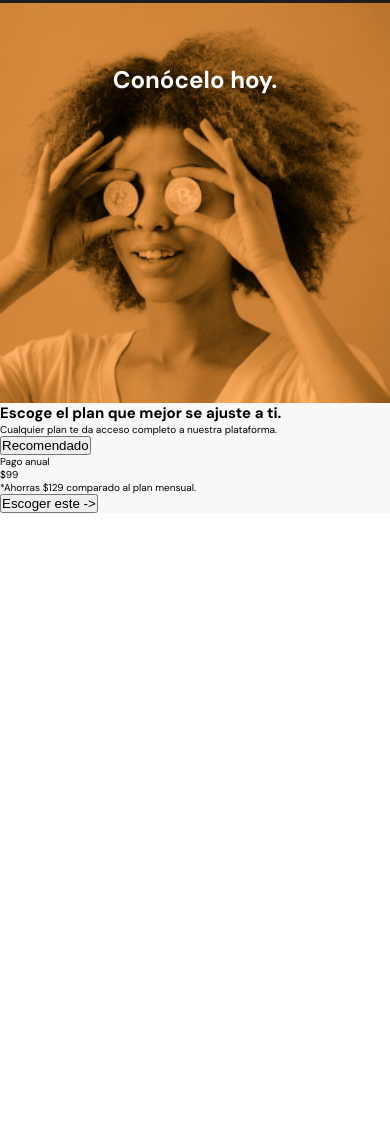
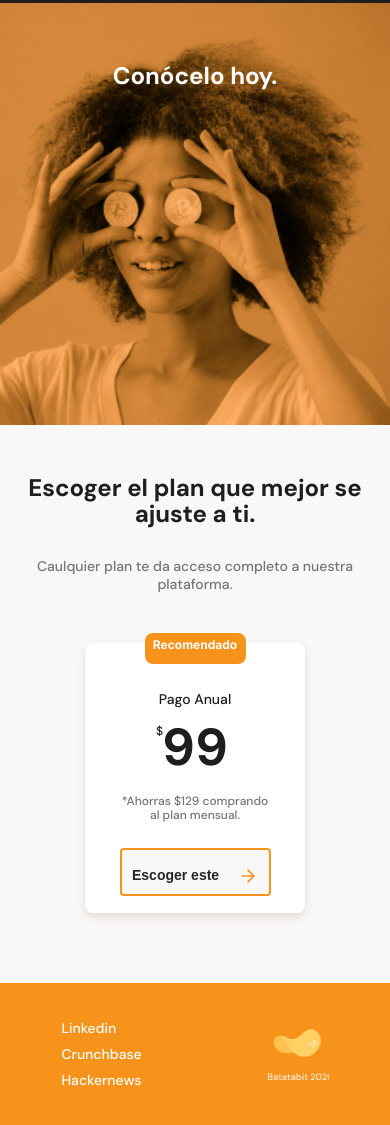
Before and after one commit to joseluis1061/batataBit, a website: page src/index.html in a window 390 px wide. Shown: the part 2200-3325 px from the top of the page. Before the commit the page ends 2713 px from the top, so only its background shows below. Drawn offline with Linux system fonts and the light colour scheme.

Commit message:
Se añadio la ultima seccion footer al codigo. Aun solo para mobile.

```diff
--- a/src/index.css
+++ b/src/index.css
@@ -388,45 +388,196 @@ main .container{
 }
 
 /*Seccion 3 del main**/
-.main-footer-container{
+.bitcoin-img-container{
     width: 100%;
-    /* max-width: 516px; */
-    /* min-width: 320px; */
-    margin: 0 auto;
-    height: 400px;
-    position: relative;
-
-}
-.main-footer-container h2{
-    position: absolute;
-    z-index: 2;
-    width: 280px;
-    /* max-width: 900px; */
-    height: 26px;
-    margin-top: 64px;
-    left: calc(50% - 140px);
-
-    text-align: center;
-    font-weight: 700;
-    font-size: 2.4rem;
-    line-height: 2.6rem;
-    color: #FFFFFF;
-}
-.main-footer-container .main-footer-image{
-    position: absolute;
-    top: 0;
-    width: 100%;
-    height: 100%;
+    min-width: 320px;
+    height: 50vh;
     background-image: url("assets/img/bitcoinbaby.jpg");
     background-position: center;
     background-repeat: no-repeat;
     background-size: cover;
 }
+.bitcoin-img-container h2{
+    padding-top: 60px;
+    font-size: 2.4rem;
+    line-height: 2.6rem;
+    text-align: center;
+    color: var(--just-white);
+}
 
 /**Seccion 4 del main**/
+.main-plans-container{
+    width: 100%;
+    min-width: 320px;
+    padding-bottom: 70px;
+    text-align: center;
+}
 
+.plans--title{
+    width: 90%;
+    min-width: 288px;
+    height: auto;
+    margin: 0 auto;
+    margin-bottom: 50px;
+}
+.plans--title h2{
+    padding-top: 50px;
+    font-weight: bold;
+    font-size: 2.4rem;
+    line-height: 2.6rem;
+    color: var(--black);
+}
+
+.plans--title p{
+    padding-top: 30px;
+    font-weight: 500;
+    font-size: 1.4rem;
+    line-height: 1.8rem;
+    color:#757575;
+}
+
+.plans-container--slider{
+    width: 100%;
+    margin-top: 50px;
+    min-width: 190px;
+}
+.plans-container--card{
+    min-width: 190px;
+    max-width: 220px;
+    height: 270px;
+    margin: 0 auto;
+    border-radius: 8px;
+    box-shadow: 0px 4px 8px rgba(89, 73, 30, 0.16);
+    background: #FFFFFF;
+}
+.plans-container--card >p{
+    width: 101px;
+    height: 31px;
+    margin: 0 auto;
+    padding-top: 5px;
+    position: relative;
+    top: -10px;
+    text-align: center;
+
+    font-family: 'Inter', sans-serif;
+    font-weight: 700;
+    font-size: 1.2rem;
+    line-height: 1.4rem;
+
+    border-radius: 8px;
+    color: white;
+    background-color: var(--bitcoin-orange);
+}
+
+.plans-container--card div{
+    display: flex;
+    flex-direction: column;
+    align-items: center;
+    text-align: center;
+}
+.plans-container--card h3{
+    margin-top: 16px;
+    font-weight: 500;
+    font-size: 1.4rem;
+    line-height: 1.8rem;
+    color: var(--black);
+}
+
+.plans-container--card div p:nth-child(2) {
+    position: relative;
+    margin-top: 8px;
+    font-weight: 700;
+    font-size: 5.2rem;
+    line-height: 6.2rem;
+    color: var(--black);
+}
+.plans-container--card div p:nth-child(2) span{
+    position: absolute;
+    top: 0;
+    left: -6px;
+    margin-top: 8px;
+    font-weight: 500;
+    font-size: 1.2rem;
+    line-height: 1.4rem;
+    color: var(--black);
+}
+
+.plans-container--card div p:nth-child(3){
+    margin-top: 16px;
+    width: 158px;
+    height: 30px;
+    font-weight: 500;
+    font-size: 1.2rem;
+    line-height: 1.4rem;
+    color: #757575;
+}
+.plans-container--card div button{
+    margin-top: 16px;
+    margin-top: 24px;
+    width: 151px;
+    height: 48px;
+
+    font-weight: 700;
+    font-size: 1.4rem;
+    line-height: 1.8rem;
+
+    border: 2px solid var(--bitcoin-orange);
+    border-radius: 4px;
+    background: var(--off-white);
+    color: var(--warm-black);
+}
+
+.plans-container--card div button span{
+    position: relative;
+    top: 6px;
+    display: inline-block;
+    width: 20px;
+    height: 20px;
+    margin-left: 15px;
+    background-image: url("assets/icons/orange-right-arrow.svg");
+    background-position: center;
+    background-repeat: no-repeat;
+    background-size: cover;
+}
 /******* Fin Main ********/
 
 /********* Footer *********/
+footer{
+    display: flex;
+    justify-content: space-around;
+    align-items: center;
 
+    width: 100%;
+    min-width: 320px;
+    height: 150px;
+
+    background-color: var(--bitcoin-orange);
+}
+.footer-network--container li{
+    list-style: none;
+}
+footer .footer-network--container li a{
+    display: inline-block;
+    min-width: 56px;
+    min-height: 18px;
+    margin-bottom: 8px;
+    font-weight: 500;
+    font-size: 1.4rem;
+    line-height: 1.8rem;
+    text-decoration: none;
+    color: var(--just-white);
+}
+.footer-figure--container{
+    width: 64px;
+    height: 58px;
+}
+.footer-figure--container span{
+    display: block;
+    width: 100%;
+    height: 58px;
+    background-image: url("assets/img/logo-footer.svg");
+    background-position: center;
+    background-repeat: no-repeat;
+    background-size: cover;
+}
 /****** Fin Footer *******/
--- a/src/index.html
+++ b/src/index.html
@@ -153,33 +153,34 @@
             <!---------  Fin Segunda Sección  ----------->
 
             <!---------  Tercera Sección  ----------->
-            <section class="main-footer-container">
+            <section class="bitcoin-img-container">
                 <h2>Conócelo hoy.</h2>
-                <div class="main-footer-image"></div>
             </section>
             <!---------  Fin Tercera Sección  ----------->
 
             <!---------  Cuarta Sección  ----------->
-            <section class="main-sold-container">
+            <section id="plans" class="main-plans-container">
 
-                <h2>
-                    Escoge el plan que mejor se ajuste a ti.
-                </h2>
-                <p>
-                    Cualquier plan te da acceso completo a nuestra plataforma.
-                </p>
-                <section class="main-sold-plan">
-                    <button class="boton-fondo__naranja">
-                        Recomendado
-                    </button>
-                    <p>Pago anual</p>
-                    <p class="valor"><span>$</span>99</p>
+                <div class="plans--title">
+                    <h2>Escoger el plan que mejor se ajuste a ti.</h2>
                     <p>
-                        <span>*</span>Ahorras $129 comparado al plan mensual.
+                        Caulquier plan te da acceso completo a nuestra plataforma.
                     </p>
-                    <button class="boton-borde__naranja">
-                        Escoger este <span>-></span>
-                    </button>
+                </div>
+
+                <section class="plans-container--slider">
+                    <article class="plans-container--card">
+                        <p class="recommended">Recomendado</p>
+                        <div class="plain-info-container">
+                            <h3>Pago Anual</h3>
+                            <p><span>$</span>99</p>
+                            <p>
+                                *Ahorras $129 comprando al plan mensual.
+                            </p>
+                            <button>Escoger este <span></span></button>
+                        </div>
+                    </article>
+
                 </section>
             </section>
             <!---------  Fin Cuarta Sección  ----------->
@@ -189,9 +190,14 @@
 
     <!--footer-->
     <footer>
-        <div class="container">
-
-        </div>
+        <section class="footer-network--container">
+            <li><a href="#">Linkedin</a></li>
+            <li><a href="#">Crunchbase</a></li>
+            <li><a href="#">Hackernews</a></li>
+        </section>
+        <figure class="footer-figure--container">
+            <span></span>
+        </figure>
     </footer>
     <!--/footer-->
 </body>
```
